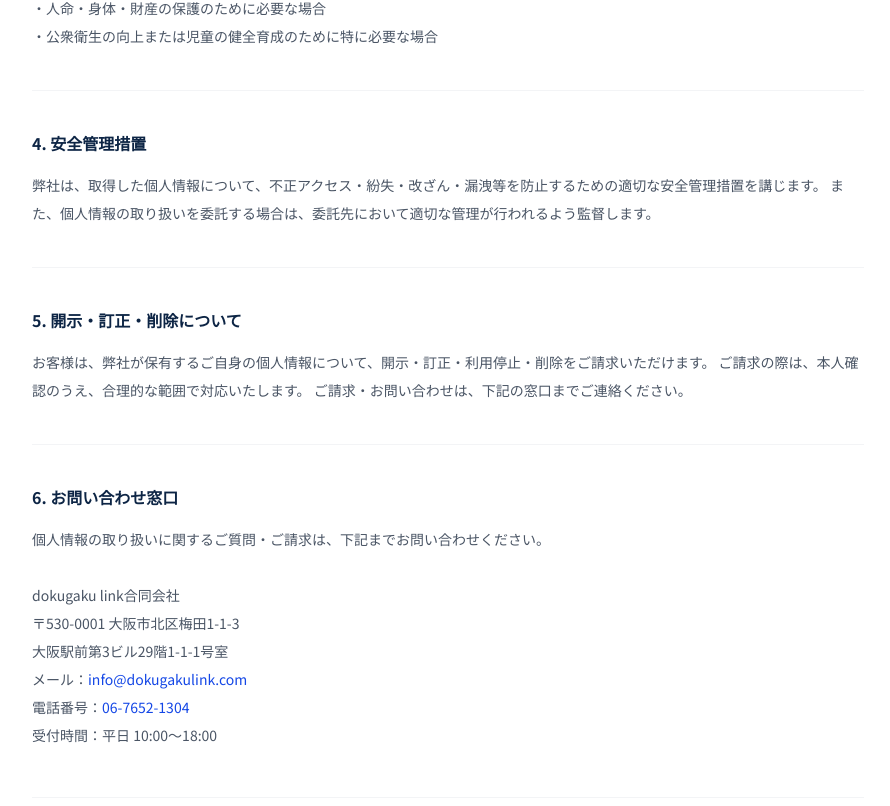
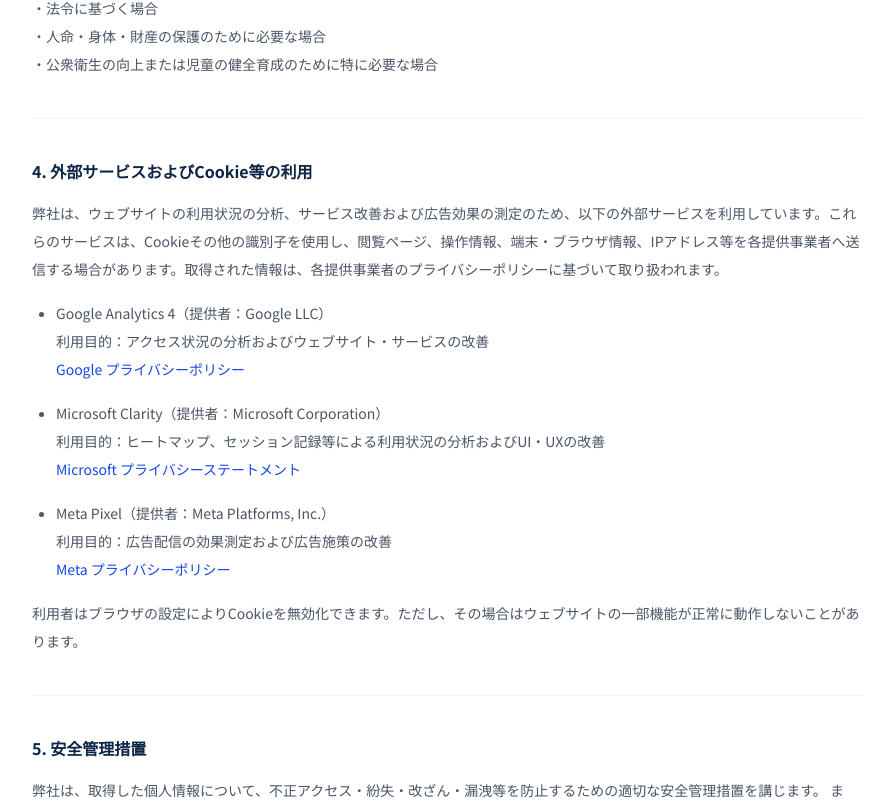
Before and after one commit to dokugakullc/dokugakulink-site, a Next.js app: page /privacy in a window 1280 px wide. Shown: the part 1094-1900 px from the top of the page, without its empty margins (192-1082 px from the left). Built offline with nearby package versions, Linux system fonts and the light colour scheme; no server answers.

Commit message:
fix(legal): align website copy with release billing

```diff
--- a/src/app/contact/page.tsx
+++ b/src/app/contact/page.tsx
@@ -58,10 +58,10 @@
     ),
   },
   {
-    q: "無料トライアル中に解約できますか？",
+    q: "30日間の無料期間が終わると、自動で課金されますか？",
     a: (
       <p>
-        はい。無料期間中でもいつでも解約できます。解約後も無料期間が終了するまでは、引き続きすべての機能をご利用いただけます。
+        いいえ。無料期間の終了後にプレミアムプランへ自動的に加入したり、料金が発生したりすることはありません。30日経過後も「今日の15問」と学習履歴の閲覧は無料で利用できます。プレミアムプランは、必要な場合にのみ月額580円（税込）のApple App内課金で任意に加入できます。
       </p>
     ),
   },
@@ -141,8 +141,8 @@
     "ログイン画面の「パスワードを忘れた方」から、ご登録のメールアドレスあてに再設定用のメールをお送りできます。",
   "購入を復元したい":
     "アプリ内の「設定」→「購入を復元」から復元できます。購入時と同じ Apple ID でサインインしていれば復元いただけます。",
-  "無料トライアル中に解約できますか？":
-    "はい。無料期間中でもいつでも解約できます。解約後も無料期間が終了するまでは引き続きご利用いただけます。",
+  "30日間の無料期間が終わると、自動で課金されますか？":
+    "いいえ。無料期間の終了後に自動で課金されることはありません。30日経過後も今日の15問と学習履歴の閲覧は無料で利用でき、プレミアムプランは月額580円（税込）のApple App内課金で任意に加入できます。",
   "法改正には対応していますか？":
     "毎年の試験範囲・法改正に合わせて、問題や解説を継続的にアップデートしています。",
   "対応端末を教えてください": "iOS 13 以上に対応しています。iPhone・iPad どちらでもご利用いただけます。",
--- a/src/app/legal/tokushoho/page.tsx
+++ b/src/app/legal/tokushoho/page.tsx
@@ -26,7 +26,7 @@
   { label: "サービス名", value: "ウカレル" },
   {
     label: "販売価格",
-    value: "現在β版無料。正式版の価格は決定次第表示します。",
+    value: "プレミアムプラン：月額580円（税込）\n利用登録日から30日間はすべての機能を無料で利用できます。30日経過後も「今日の15問」および学習履歴の閲覧は無料です。",
   },
   {
     label: "追加手数料",
@@ -34,15 +34,27 @@
   },
   {
     label: "支払方法",
-    value: "正式版提供時に表示します。",
+    value: "Apple App内課金",
+  },
+  {
+    label: "支払時期",
+    value: "プレミアムプランへの加入時および以後の各更新時に、Apple IDへ請求されます。",
   },
   {
     label: "提供時期",
-    value: "β版は準備が整い次第案内します。",
+    value: "プレミアムプランの購入手続き完了後、直ちに有料機能を利用できます。",
   },
   {
-    label: "キャンセル",
-    value: "無料β版登録のため料金は発生しません。",
+    label: "自動更新",
+    value: "30日間の無料期間終了後にプレミアムプランが自動的に開始されることはなく、料金も発生しません。プレミアムプランは利用者が任意に加入した場合に限り開始し、解約されるまで1か月ごとに自動更新されます。",
+  },
+  {
+    label: "解約方法",
+    value: "Apple IDのサブスクリプション設定からいつでも解約できます。次回更新を停止するには、現在の契約期間が終了する24時間前までに自動更新をオフにしてください。",
+  },
+  {
+    label: "返品・返金",
+    value: "デジタルコンテンツの性質上、購入後の返品・返金には原則として応じられません。返金の可否および手続きはAppleの定める条件に従います。ただし、法令上認められる場合はこの限りではありません。",
   },
   {
     label: "適格請求書発行事業者登録番号",
--- a/src/app/privacy/page.tsx
+++ b/src/app/privacy/page.tsx
@@ -17,7 +17,7 @@
         弊社は、サービスの提供・改善・お問い合わせ対応のために、以下の情報を取得することがあります。
         <br /><br />
         ・お名前、メールアドレス等のお問い合わせ時にご提供いただいた情報<br />
-        ・サービス利用時のアクセスログ、端末情報、Cookie等の技術情報<br />
+        ・サービス利用時のIPアドレス、アクセスログ、閲覧ページ、操作情報、端末・ブラウザ情報、Cookieその他の識別子等の技術情報<br />
         ・アンケートやフォーム入力を通じてご提供いただいた情報
       </p>
     ),
@@ -31,6 +31,7 @@
         ・弊社サービスの提供および運営<br />
         ・お問い合わせへの対応<br />
         ・サービスの改善・新機能の開発<br />
+        ・ウェブサイトの利用状況の分析および広告効果の測定<br />
         ・法令に基づく対応
       </p>
     ),
@@ -49,7 +50,43 @@
     ),
   },
   {
-    title: "4. 安全管理措置",
+    title: "4. 外部サービスおよびCookie等の利用",
+    content: (
+      <>
+        <p>
+          弊社は、ウェブサイトの利用状況の分析、サービス改善および広告効果の測定のため、以下の外部サービスを利用しています。これらのサービスは、Cookieその他の識別子を使用し、閲覧ページ、操作情報、端末・ブラウザ情報、IPアドレス等を各提供事業者へ送信する場合があります。取得された情報は、各提供事業者のプライバシーポリシーに基づいて取り扱われます。
+        </p>
+        <ul className="mt-4 list-disc space-y-4 pl-6">
+          <li>
+            Google Analytics 4（提供者：Google LLC）<br />
+            利用目的：アクセス状況の分析およびウェブサイト・サービスの改善<br />
+            <a href="https://policies.google.com/privacy" className="text-blue-700 hover:underline">
+              Google プライバシーポリシー
+            </a>
+          </li>
+          <li>
+            Microsoft Clarity（提供者：Microsoft Corporation）<br />
+            利用目的：ヒートマップ、セッション記録等による利用状況の分析およびUI・UXの改善<br />
+            <a href="https://privacy.microsoft.com/ja-jp/privacystatement" className="text-blue-700 hover:underline">
+              Microsoft プライバシーステートメント
+            </a>
+          </li>
+          <li>
+            Meta Pixel（提供者：Meta Platforms, Inc.）<br />
+            利用目的：広告配信の効果測定および広告施策の改善<br />
+            <a href="https://www.facebook.com/privacy/policy/" className="text-blue-700 hover:underline">
+              Meta プライバシーポリシー
+            </a>
+          </li>
+        </ul>
+        <p className="mt-4">
+          利用者はブラウザの設定によりCookieを無効化できます。ただし、その場合はウェブサイトの一部機能が正常に動作しないことがあります。
+        </p>
+      </>
+    ),
+  },
+  {
+    title: "5. 安全管理措置",
     content: (
       <p>
         弊社は、取得した個人情報について、不正アクセス・紛失・改ざん・漏洩等を防止するための適切な安全管理措置を講じます。
@@ -58,7 +95,7 @@
     ),
   },
   {
-    title: "5. 開示・訂正・削除について",
+    title: "6. 開示・訂正・削除について",
     content: (
       <p>
         お客様は、弊社が保有するご自身の個人情報について、開示・訂正・利用停止・削除をご請求いただけます。
@@ -68,7 +105,7 @@
     ),
   },
   {
-    title: "6. お問い合わせ窓口",
+    title: "7. お問い合わせ窓口",
     content: (
       <p>
         個人情報の取り扱いに関するご質問・ご請求は、下記までお問い合わせください。
@@ -118,7 +155,8 @@
         </div>
 
         <p className="text-xs text-gray-400 mt-12 pt-8 border-t border-gray-100">
-          制定日：2025年1月1日<br />
+          制定日：2025年10月27日<br />
+          最終改訂日：2026年7月24日<br />
           dokugaku link合同会社
         </p>
       </div>
--- a/src/app/terms/page.tsx
+++ b/src/app/terms/page.tsx
@@ -65,16 +65,16 @@
     body: (
       <>
         <p>
-          本サービスの有料機能は、自動更新型のサブスクリプション（プレミアムプラン）として提供されます。
+          利用登録日から30日間は、本サービスのすべての機能を無料で利用できます。この無料期間は、Appleのサブスクリプション契約を伴う無料トライアルではありません。
         </p>
         <p>
-          プレミアムプランは、30日間の無料トライアル終了後、自動更新の月額課金へ移行します。
+          無料期間の終了後も、「今日の15問」および学習履歴の閲覧は無料で利用できます。無料期間の終了を理由として、プレミアムプランへ自動的に加入したり、料金が発生したりすることはありません。
         </p>
         <p>
-          料金は、各期間の終了日の24時間前までに自動更新をオフにしない限り、Apple IDに請求され、次の期間について自動的に更新されます。
+          プレミアムプランは、利用者が任意に加入手続きを行った場合に限り開始されます。料金は月額580円（税込）で、Apple App内課金を通じてApple IDに請求されます。
         </p>
         <p>
-          解約はApple IDのサブスクリプション設定から、いつでも行うことができます。無料トライアル期間中に解約した場合、料金は発生しません。
+          プレミアムプランは、解約されるまで1か月ごとに自動更新されます。更新を停止する場合は、現在の契約期間が終了する24時間前までに、Apple IDのサブスクリプション設定から自動更新をオフにしてください。解約手続きはいつでも行うことができます。
         </p>
       </>
     ),
@@ -135,7 +135,7 @@
             Terms of Service
           </p>
           <h1 className="text-3xl md:text-4xl font-bold leading-tight">利用規約</h1>
-          <p className="text-blue-100 text-sm mt-5">最終更新日：2026年7月5日</p>
+          <p className="text-blue-100 text-sm mt-5">最終更新日：2026年7月24日</p>
         </div>
       </div>
 
```
